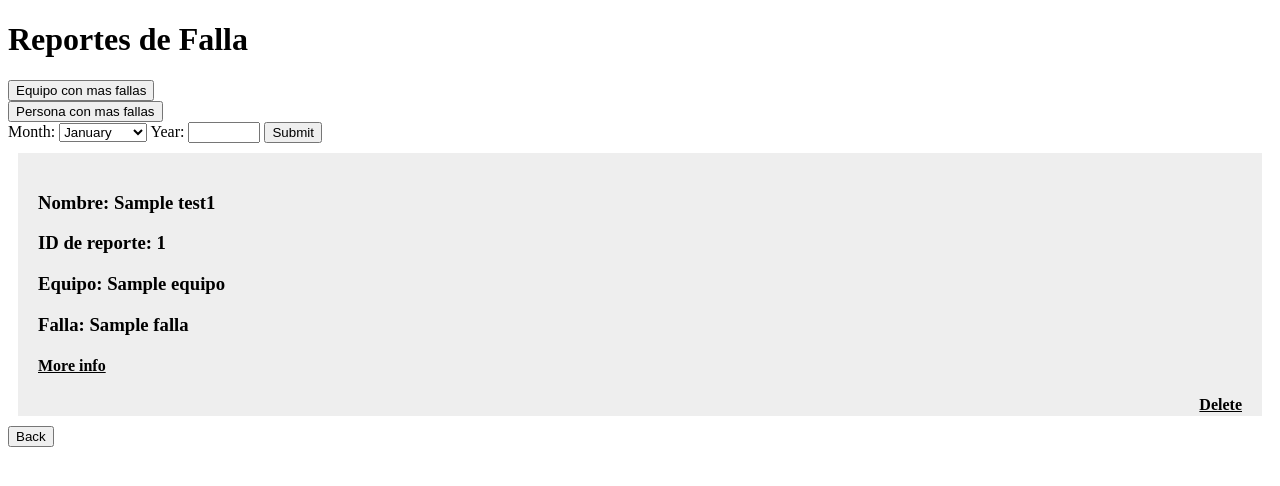
After one commit to zuleinis/solveware, a Flask app: a page that uses templates/reportes_por_mes_y_año.html in a window 1280 px wide. The commit adds this page. Shown: the top 486 px of the page. Run offline with Flask 3, Linux system fonts and the light colour scheme; a database or web service that is not in the repository returns one stand-in record (values such as "Sample title"); parts of the project's set-up code (start-up, migrations or seed data) failed here and were passed over; some libraries are stand-ins or nearby versions.

Commit message:
buscar reportes por mes y año + css to htmls

```diff
--- a/app.py
+++ b/app.py
@@ -9,7 +9,7 @@ import db
 # from models import InterfazUsuario
 # from pymongo import MongoClient
 
-app = Flask(__name__)
+app = Flask(__name__,template_folder='templates', static_folder='static')
 
 @app.route('/')
 def homepage():
@@ -41,7 +41,9 @@ def crear_reporte():
                                "posttime": current_time,
                                "closeddate": "Not yet closed",
                                "closedtime": "Not yet closed",
-                               "tecnico": "Not yet assigned",})
+                               "tecnico": "Not yet assigned",
+                               "fixstatus": None,
+                               "descripción": None})
 
     return render_template('formulario.html')
 
@@ -56,7 +58,26 @@ def showdata():
     print(reportes)
     return render_template('reportes.html',reportes=reportes)
 
-#Display specific report
+#Display all reports in the database from the given month and year
+@app.route('/display-reportes-por-mes-y-año', methods =["GET","POST"])
+def showdatapermonth():
+    month = ""
+    year = ""
+
+    if request.method == "POST":
+        month = str(request.form.get("selected_month"))
+        year = str(request.form.get("selected_year"))
+
+    date = [month,year]
+    regexdate = f"{year}-{month}"
+    print(regexdate)
+    #reportes = db.db.test1.find({'$and' : [{"postdate": {'$regex': month}},{"postdate": {'$regex': year}}]}).sort("_id", -1)
+    reportes = db.db.test1.find({"postdate": {'$regex': regexdate}})
+    print(reportes)
+    #reportes = db.db.test1.find({'$and' : [{"postdate": {'$regex': "April"}},{"postdate": {'$regex': "2022"}}]})
+    return render_template('reportes_por_mes_y_año.html',reportes=reportes,date=date)
+
+#Display specific report and assign tecnico
 @app.route('/reporte-num-<id>',methods =["GET","POST"])
 def showdatafrom(id):
     ObjId = ObjectId(str(id))
@@ -65,7 +86,7 @@ def showdatafrom(id):
     if request.method == "POST":
         tecnico = request.form.get("tecnicos")
         db.db.test1.update_one({'_id' : ObjId}, {'$set': {'tecnico': tecnico }})
-        db.db.test1.update_one({'_id' : ObjId}, {'$set': {'status': "en progreso" }})
+        db.db.test1.update_one({'_id' : ObjId}, {'$set': {'status': "en ejecución" }})
 
     return render_template('reporte.html',reporte=reporte)
 
@@ -169,5 +190,7 @@ def persona_con_mas_fallas():
 
         return render_template('personamasfallas.html',result=result,dates=dates)
 
+
+
 if __name__ == '__main__':
     app.run(debug=True)
--- a/templates/formulario.html
+++ b/templates/formulario.html
@@ -1,5 +1,8 @@
 <!DOCTYPE html>
 <html>
+  <header>
+    <link rel="stylesheet" href="/static/css/formulario.css">
+  </header>
   <style>
     .display{
         padding: 10px;
@@ -19,7 +22,6 @@
 
   <head>
     <title>Reporte de Fallas</title>
-    <link rel="stylesheet" type="text/css" href="styles.css" />
   </head>
   <body>
     <header>
--- a/templates/reportes.html
+++ b/templates/reportes.html
@@ -18,6 +18,9 @@
     </form>
     <form action="persona-con-mas-fallas">
         <input type="submit" value="Persona con mas fallas" />
+    </form>
+    <form action="display-reportes-por-mes-y-año">
+        <input type="submit" value="Reportes por mes y año" />
     </form>
 </head>
 
--- /dev/null
+++ b/templates/reportes_por_mes_y_año.html
@@ -0,0 +1,67 @@
+<!DOCTYPE html>
+<html lang="en">
+<head>
+    <meta charset="UTF-8">
+    <title>FlaskApp</title>
+    <style>
+        .data {
+            padding: 20px;
+            margin: 10px;
+            background-color: #eee;
+        }
+    </style>
+
+{%set month = date[0] %}
+{%set year = date[1] %}
+
+<head>
+    <h1>Reportes de Falla</h1>
+    <form action="equipo-con-mas-fallas">
+        <input type="submit" value="Equipo con mas fallas" />
+    </form>
+    <form action="persona-con-mas-fallas">
+        <input type="submit" value="Persona con mas fallas" />
+    </form>
+</head>
+
+<div class="form-container">
+    <form method = "post">
+        <label for="month">Month:</label>
+        <select id="month" name="selected_month">
+            <option value="01" {% if month == '01' %}selected{% endif %}>January</option>
+            <option value="02" {% if month == '02' %}selected{% endif %}>February</option>
+            <option value="03" {% if month == '03' %}selected{% endif %}>March</option>
+            <option value="04" {% if month == '04' %}selected{% endif %}>April</option>
+            <option value="05" {% if month == '05' %}selected{% endif %}>May</option>
+            <option value="06" {% if month == '06' %}selected{% endif %}>June</option>
+            <option value="07" {% if month == '07' %}selected{% endif %}>July</option>
+            <option value="08" {% if month == '08' %}selected{% endif %}>August</option>
+            <option value="09" {% if month == '09' %}selected{% endif %}>September</option>
+            <option value="10" {% if month == '10' %}selected{% endif %}>October</option>
+            <option value="11" {% if month == '11' %}selected{% endif %}>November</option>
+            <option value="12" {% if month == '12' %}selected{% endif %}>December</option>
+        </select>
+
+    <label for="year">Year:</label>
+    <input type="number" id="year" name="selected_year" min="1900" max="2099" value={{year}}>
+    <button type="submit">Submit</button>
+
+</head>
+    {% for data in reportes %}
+        <div class="data">
+            <h3>Nombre: {{data["nombre"]}}</h3>
+            <h3>ID de reporte: {{data["_id"]}}</h3>
+            <h3>Equipo: {{data["equipo"]}}</h3>
+            <h3>Falla: {{data["falla"]}}</h3>
+            <h4><a href="reporte-num-{{data["_id"]}}" style="color:black;">More info</a></h4>
+            <h4><a href="delete-{{data["_id"]}}" style="color:black; float: right; padding-bottom: 10px;">Delete</a></h4>
+        </div>
+    {% endfor %}
+    </div>
+
+    <form action="crear-reporte">
+        <input type="submit" value="Back" />
+    </form>
+
+</body>
+</html>
```
Also changed, not shown: static/css/formulario.css (renamed from templates/formulario.css, +4 -3 lines), static/css/home.css (added, +31 -0 lines), templates/home.html (+7 -7 lines), templates/reporte.html (+4 -3 lines), static/right-icon.png (added), static/solveware_logo.png, static/solveware_logo_old.png (added), static/wrong-icon.png (added).
